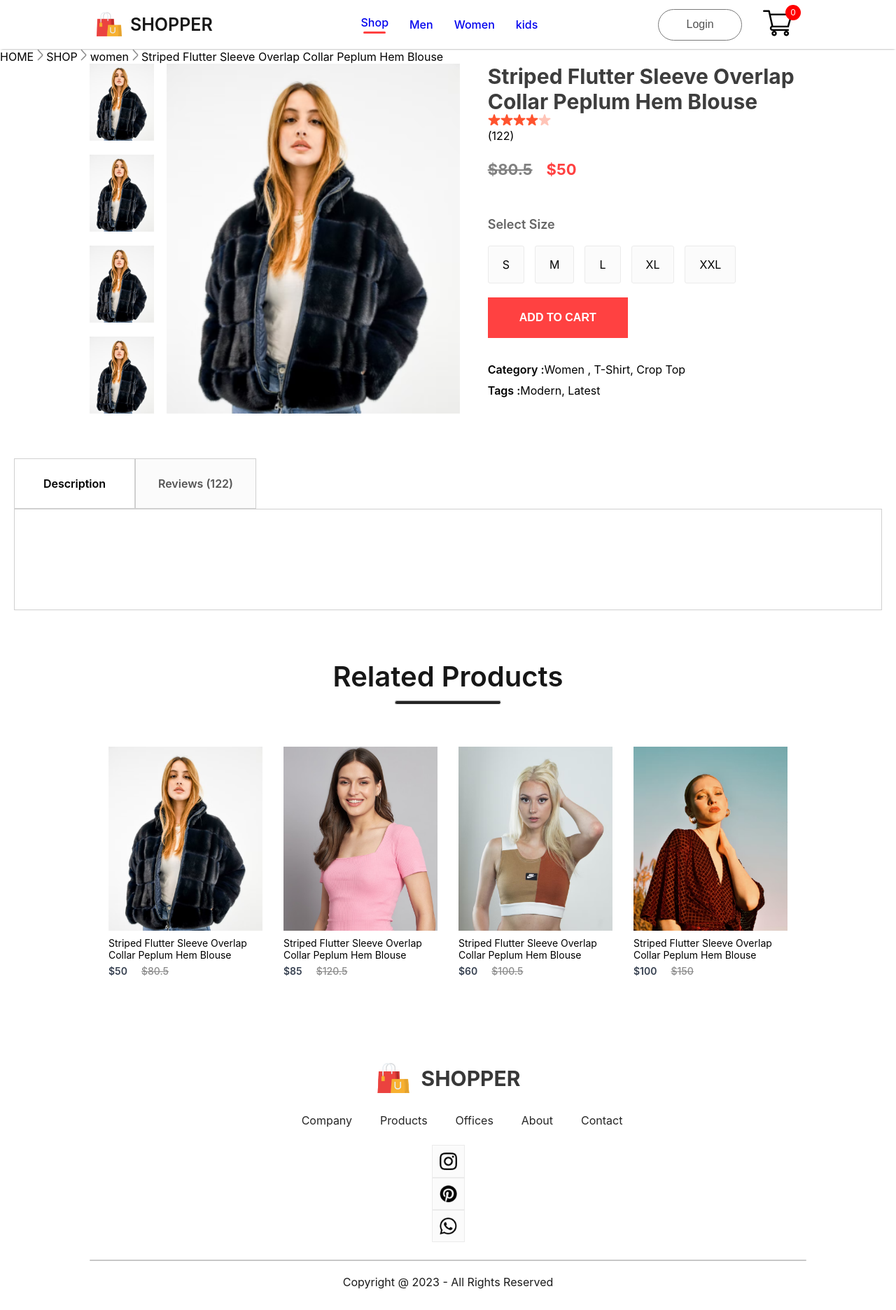
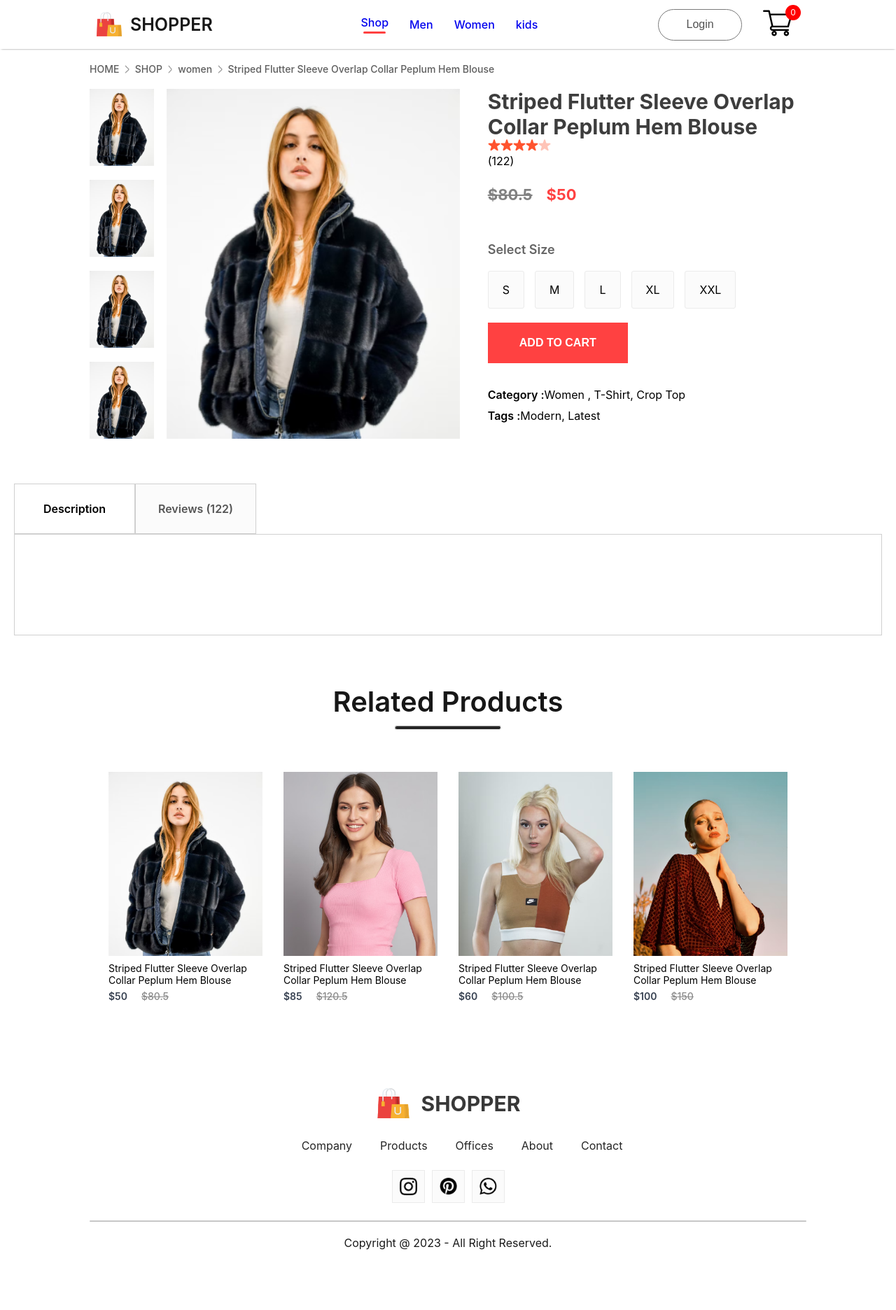
Before and after one commit to ajoossharma/e-commerce-project-, a React (Create React App) app in the folder frontend/: page /product/1 in a window 1280 px wide. Shown: the whole page at 70% size. After the commit the page ends 1816 px from the top, so only its background shows below. Built offline with nearby package versions, Linux system fonts and the light colour scheme.

Commit message:
Very Small Changes in Frontend
1)Fixed breadcrums
2)Fixed Footer

```diff
--- a/frontend/src/components/Breadcrums/Breadcrum.jsx
+++ b/frontend/src/components/Breadcrums/Breadcrum.jsx
@@ -2,13 +2,13 @@ import React from 'react'
 import './Breadcrum.css'
 import arrow_icon from '../Assets/breadcrum_arrow.png'
 
-const Breadcrum = (props) => {
-    const {product} = props;
+const Breadcrums = (props) => {
+  const {product} = props;
   return (
-    <div className="breadcrum">
-        HOME <img src={arrow_icon} alt="" /> SHOP <img src={arrow_icon} alt="" /> {product.category} <img src={arrow_icon} alt="" /> {product.name}
+    <div className='breadcrums'>
+      HOME <img src={arrow_icon} alt="" /> SHOP <img src={arrow_icon} alt="" /> {product.category} <img src={arrow_icon} alt="" /> {product.name}
     </div>
   )
 }
 
-export default Breadcrum
+export default Breadcrums
--- a/frontend/src/components/Footer/Footer.jsx
+++ b/frontend/src/components/Footer/Footer.jsx
@@ -1,14 +1,14 @@
 import React from 'react'
 import './Footer.css'
+
 import footer_logo from '../Assets/logo_big.png'
 import instagram_icon from '../Assets/instagram_icon.png'
-import pintester_icocn from '../Assets/pintester_icon.png'
+import pintrest_icon from '../Assets/pintester_icon.png'
 import whatsapp_icon from '../Assets/whatsapp_icon.png'
-
 
 const Footer = () => {
   return (
-    <div className="footer">
+    <div className='footer'>
       <div className="footer-logo">
         <img src={footer_logo} alt="" />
         <p>SHOPPER</p>
@@ -20,12 +20,12 @@ const Footer = () => {
         <li>About</li>
         <li>Contact</li>
       </ul>
-        <div className="footer-social-icon">
+      <div className="footer-social-icons">
         <div className="footer-icons-container">
             <img src={instagram_icon} alt="" />
         </div>
         <div className="footer-icons-container">
-                <img src={pintester_icocn} alt="" />
+            <img src={pintrest_icon} alt="" />
         </div>
         <div className="footer-icons-container">
             <img src={whatsapp_icon} alt="" />
@@ -33,7 +33,7 @@ const Footer = () => {
       </div>
       <div className="footer-copyright">
         <hr />
-            <p>Copyright @ 2023 - All Rights Reserved</p>
+        <p>Copyright @ 2023 - All Right Reserved.</p>
       </div>
     </div>
   )
```
Lines whose indentation alone changed are shown as unchanged.
